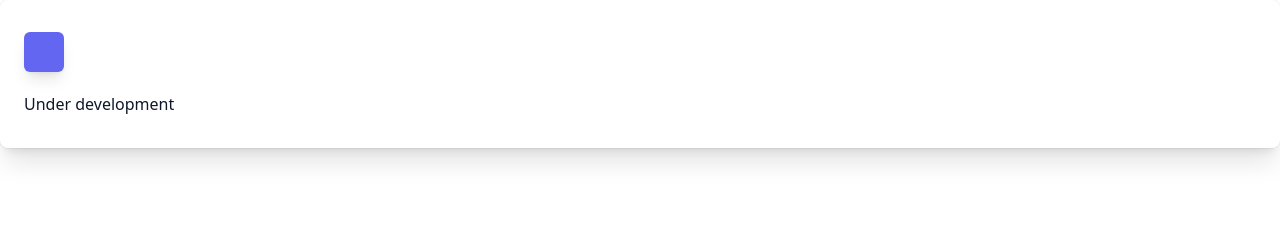
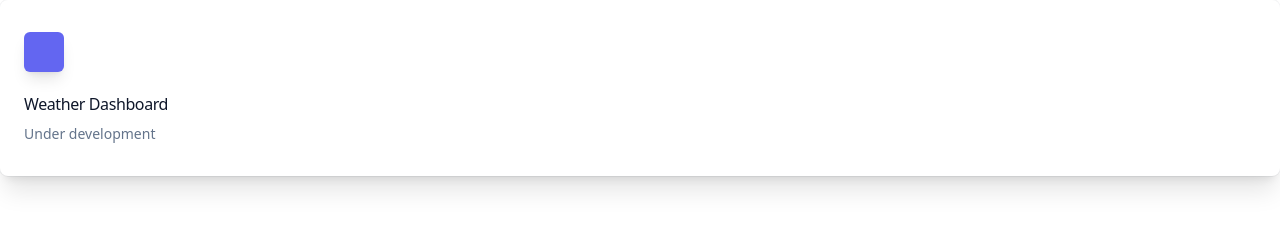
Before and after one commit to jroller33/Weather-Dashboard, a plain HTML site: page index.html in a window 1280 px wide. Drawn offline with nearby package versions, Linux system fonts and the light colour scheme.

Commit message:
fixed html

```diff
--- a/index.html
+++ b/index.html
@@ -14,13 +14,14 @@
     <div class="bg-white dark:bg-slate-800 rounded-lg px-6 py-8 ring-1 ring-slate-900/5 shadow-xl">
         <div>
           <span class="inline-flex items-center justify-center p-2 bg-indigo-500 rounded-md shadow-lg">
-            <svg class="h-6 w-6 text-white" fill="none" viewBox="0 0 24 24" stroke="currentColor" aria-hidden="true">Weather Dashboard</svg>
+            <svg class="h-6 w-6 text-white" fill="none" viewBox="0 0 24 24" stroke="currentColor" aria-hidden="true"></svg>
           </span>
         </div>
-        <h3 class="text-slate-900 dark:text-white mt-5 text-base font-large">Under development</h3>
-
+        <h3 class="text-slate-900 dark:text-white mt-5 text-base font-medium tracking-tight">Weather Dashboard</h3>
+        <p class="text-slate-500 dark:text-slate-400 mt-2 text-sm">
+            Under development
+        </p>
     </div>
-
 
 
     <script src="https://code.jquery.com/jquery-3.5.1.min.js"></script>     <!-- jQuery CDN -->
```
